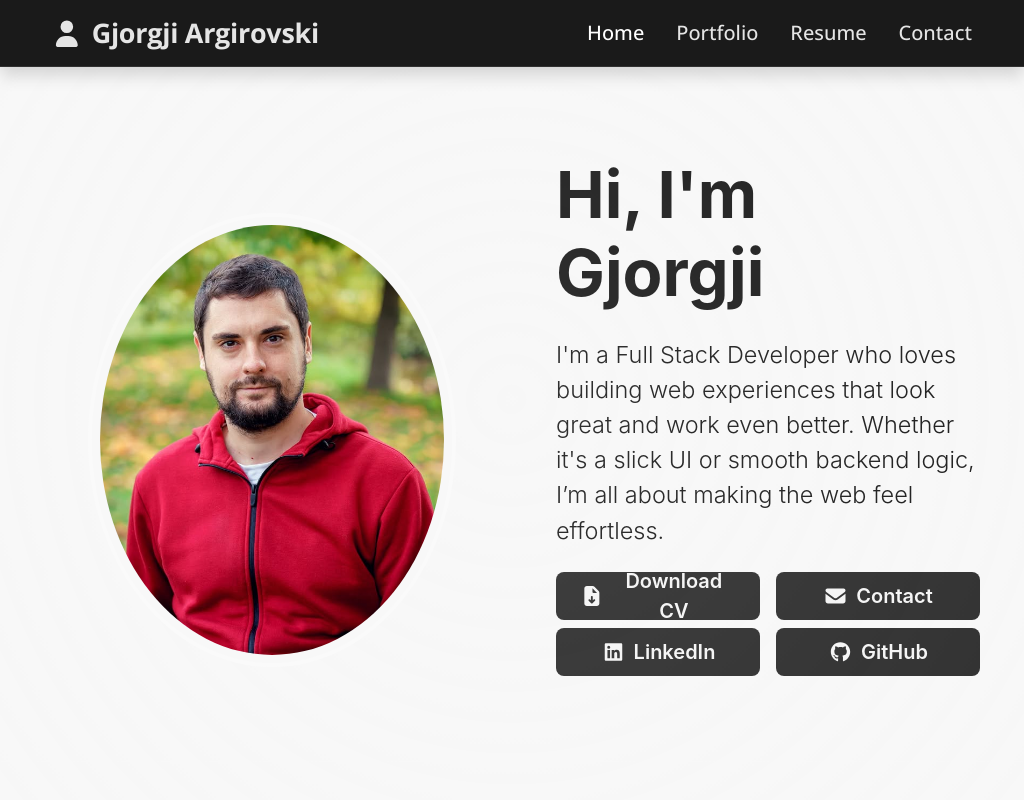
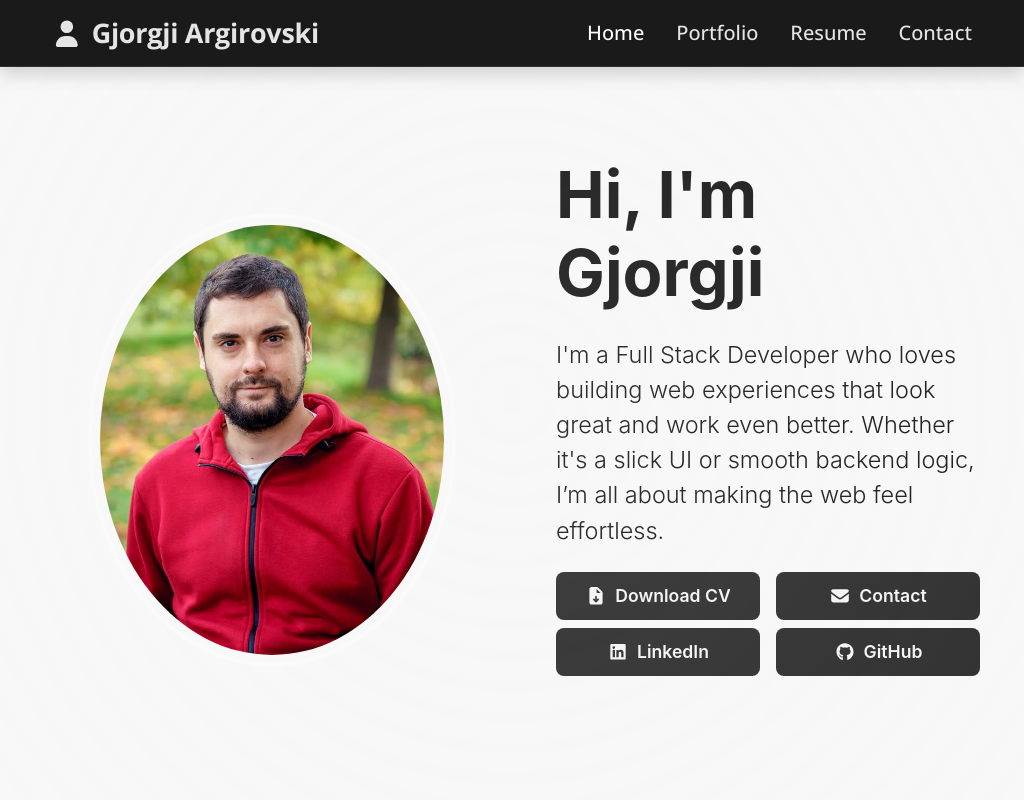
Before and after one commit to argirowski/ArgirovskiPortfolio, a React (Create React App) app: page / in a window 1024 px wide. Shown: the top 800 px of the page. Built offline with nearby package versions, Linux system fonts and the light colour scheme.

Commit message:
Responsive home page

```diff
--- a/src/components/HomePage/HomePage.css
+++ b/src/components/HomePage/HomePage.css
@@ -49,3 +49,9 @@
 .home-btn-contact:hover {
   background-color: #3a3a3a !important;
 }
+
+@media (max-width: 1199.98px) and (min-width: 992px) {
+  .home-btn-contact {
+    font-size: 1.1rem;
+  }
+}
```
